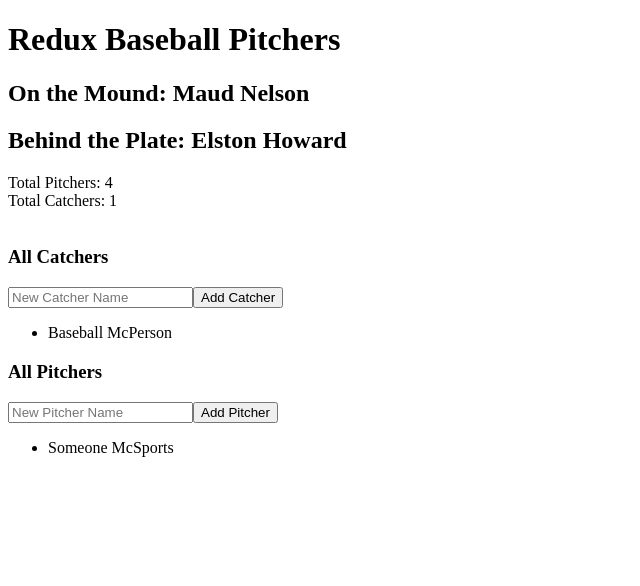
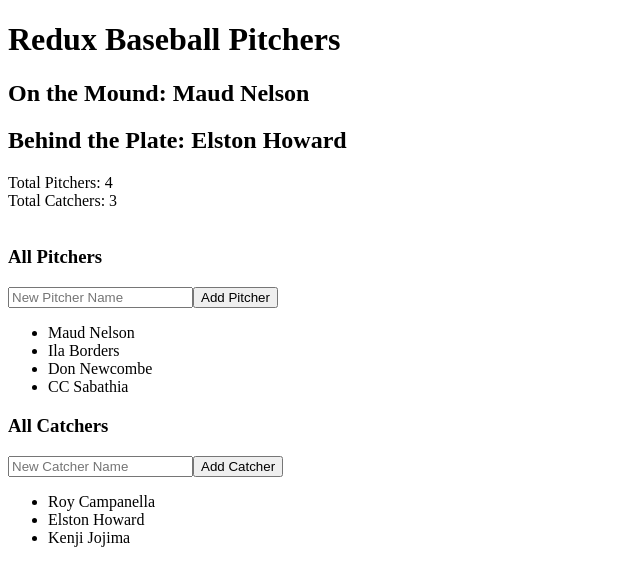
Before and after one commit to KxcCarter/redux-baseball-pitchers, a React (Create React App) app: page / in a window 1280 px wide. Shown: the top 586 px of the page, without its empty margins (0-640 px from the left). Built offline with nearby package versions, Linux system fonts and the light colour scheme.

Commit message:
Begins to componentize everything

```diff
--- a/src/components/App/App.js
+++ b/src/components/App/App.js
@@ -1,14 +1,16 @@
 import React, { Component } from 'react';
+import { connect } from 'react-redux';
+
+// ---
 import TotalCatchers from '../TotalCatchers/TotalCatchers';
 import TotalPitchers from '../TotalPitchers/TotalPitchers';
-import { connect } from 'react-redux';
+import PitcherForm from '../PitcherForm/PitcherForm';
+import PitcherList from '../PitcherList/PitcherList';
 
 class App extends Component {
   state = {
     currentPitcher: 'Maud Nelson',
     currentCatcher: 'Elston Howard',
-    pitcherList: ['Maud Nelson', 'Ila Borders', 'Don Newcombe', 'CC Sabathia'],
-    catcherList: ['Roy Campanella', 'Elston Howard', 'Kenji Jojima'],
   };
 
   render() {
@@ -17,12 +19,16 @@ class App extends Component {
         <h1>Redux Baseball Pitchers</h1>
         <h2>On the Mound: {this.state.currentPitcher}</h2>
         <h2>Behind the Plate: {this.state.currentCatcher}</h2>
-        <div>Total Pitchers: {this.state.pitcherList.length}</div>
+        <div>Total Pitchers: {this.props.store.pitcherList.length}</div>
         <div>Total Catchers: {this.props.store.catcherList.length}</div>
 
         <br></br>
+        <h3>All Pitchers</h3>
+        <PitcherForm />
+        <PitcherList />
         <TotalCatchers />
-        <TotalPitchers />
+
+        {/* <TotalPitchers /> */}
       </div>
     );
   }
--- /dev/null
+++ b/src/components/PitcherForm/PitcherForm.js
@@ -0,0 +1,44 @@
+import React, { Component } from 'react';
+import { connect } from 'react-redux';
+
+class PitcherForm extends Component {
+  state = {
+    newPitcher: '',
+  };
+
+  handlePitcherNameChange = (event) => {
+    this.setState({
+      newPitcher: event.target.value,
+    });
+  };
+
+  handlePitcherSubmit = (event) => {
+    event.preventDefault();
+    this.props.dispatch({
+      type: 'ADD_PITCHER',
+      payload: this.state.newPitcher,
+    });
+  };
+
+  render() {
+    return (
+      <div>
+        <form onSubmit={this.handlePitcherSubmit}>
+          <input
+            type="text"
+            value={this.state.newPitcher}
+            onChange={this.handlePitcherNameChange}
+            placeholder="New Pitcher Name"
+          />
+          <button type="submit">Add Pitcher</button>
+        </form>
+      </div>
+    );
+  }
+}
+
+const mapStoreToProps = (store) => {
+  return { pitchers: store.pitcherList };
+};
+
+export default connect(mapStoreToProps)(PitcherForm);
--- /dev/null
+++ b/src/components/PitcherList/PitcherList.js
@@ -0,0 +1,33 @@
+import React, { Component } from 'react';
+import { connect } from 'react-redux';
+
+class PitcherList extends Component {
+  state = {
+    currentPitcher: 'Maud Nelson',
+  };
+
+  handlePitcherSelectClick = (selectedPitcher) => () => {
+    this.setState({
+      currentPitcher: selectedPitcher,
+    });
+  };
+  render() {
+    return (
+      <div>
+        <ul>
+          {this.props.pitchers.map((pitcher, index) => (
+            <li key={index} onClick={this.handlePitcherSelectClick(pitcher)}>
+              {pitcher}
+            </li>
+          ))}
+        </ul>
+      </div>
+    );
+  }
+}
+
+const mapStoreToProps = (store) => {
+  return { pitchers: store.pitcherList };
+};
+
+export default connect(mapStoreToProps)(PitcherList);
--- a/src/index.js
+++ b/src/index.js
@@ -5,7 +5,8 @@ import { createStore, combineReducers, applyMiddleware } from 'redux';
 import { Provider } from 'react-redux';
 import logger from 'redux-logger';
 
-const pitcherList = (state = ['Someone McSports'], action) => {
+const defaultPitcherList = ['Maud Nelson', 'Ila Borders', 'Don Newcombe', 'CC Sabathia'];
+const pitcherList = (state = defaultPitcherList, action) => {
   if (action.type === 'ADD_PITCHER') {
     return [...state, action.payload];
   }
@@ -13,7 +14,8 @@ const pitcherList = (state = ['Someone McSports'], action) => {
   return state;
 };
 
-const catcherList = (state = ['Baseball McPerson'], action) => {
+const defaultCatcherList = ['Roy Campanella', 'Elston Howard', 'Kenji Jojima'];
+const catcherList = (state = defaultCatcherList, action) => {
   if (action.type === 'ADD_CATCHER') {
     return [...state, action.payload];
   }
```
Also changed, not shown: src/components/BehindThePlate/BehindThePlate.js (added), src/components/CatcherForm/CatcherForm.js (added), src/components/CatcherList/CatcherList.js (added), src/components/OnTheMound/OnTheMound.js (added).
